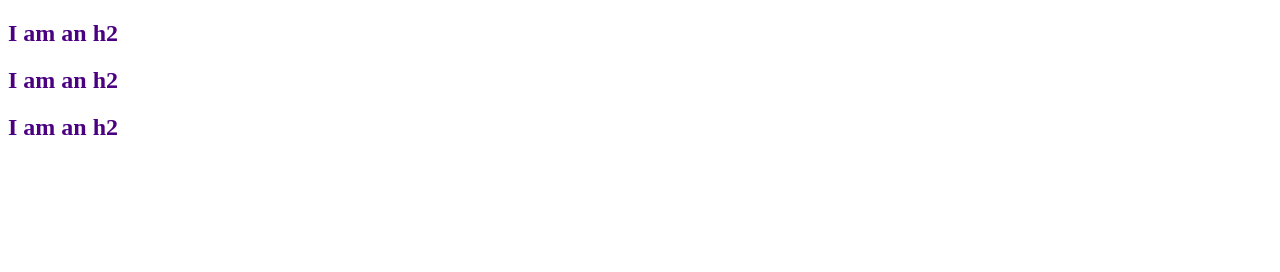
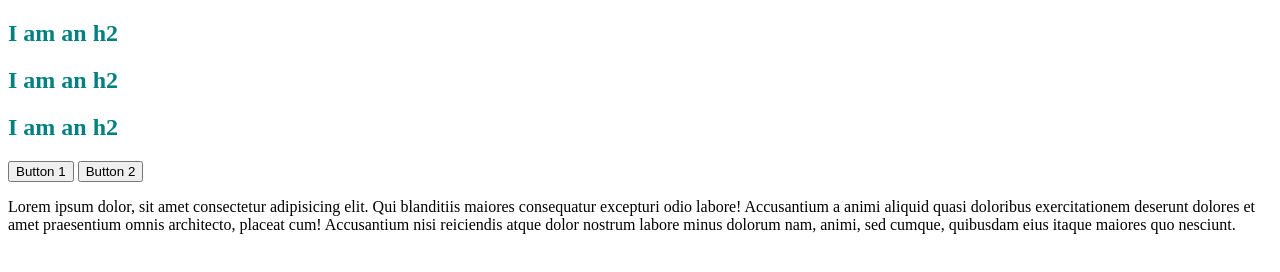
Before and after one commit to jess215/wdbc-css-practice, a plain HTML site: page index.html in a window 1280 px wide. Drawn offline with Linux system fonts and the light colour scheme.

Commit message:
added some elements to the page

```diff
--- a/app.css
+++ b/app.css
@@ -1,3 +1,3 @@
 h2 {
-    color: indigo;
+    color: teal;
 }
--- a/index.html
+++ b/index.html
@@ -24,6 +24,8 @@
     <h2>I am an h2</h2>
     <h2>I am an h2</h2>
     <h2>I am an h2</h2>
-
+    <button>Button 1</button>
+    <button>Button 2</button>
+    <p>Lorem ipsum dolor, sit amet consectetur adipisicing elit. Qui blanditiis maiores consequatur excepturi odio labore! Accusantium a animi aliquid quasi doloribus exercitationem deserunt dolores et amet praesentium omnis architecto, placeat cum! Accusantium nisi reiciendis atque dolor nostrum labore minus dolorum nam, animi, sed cumque, quibusdam eius itaque maiores quo nesciunt.</p>
 </body>
 </html>
```
